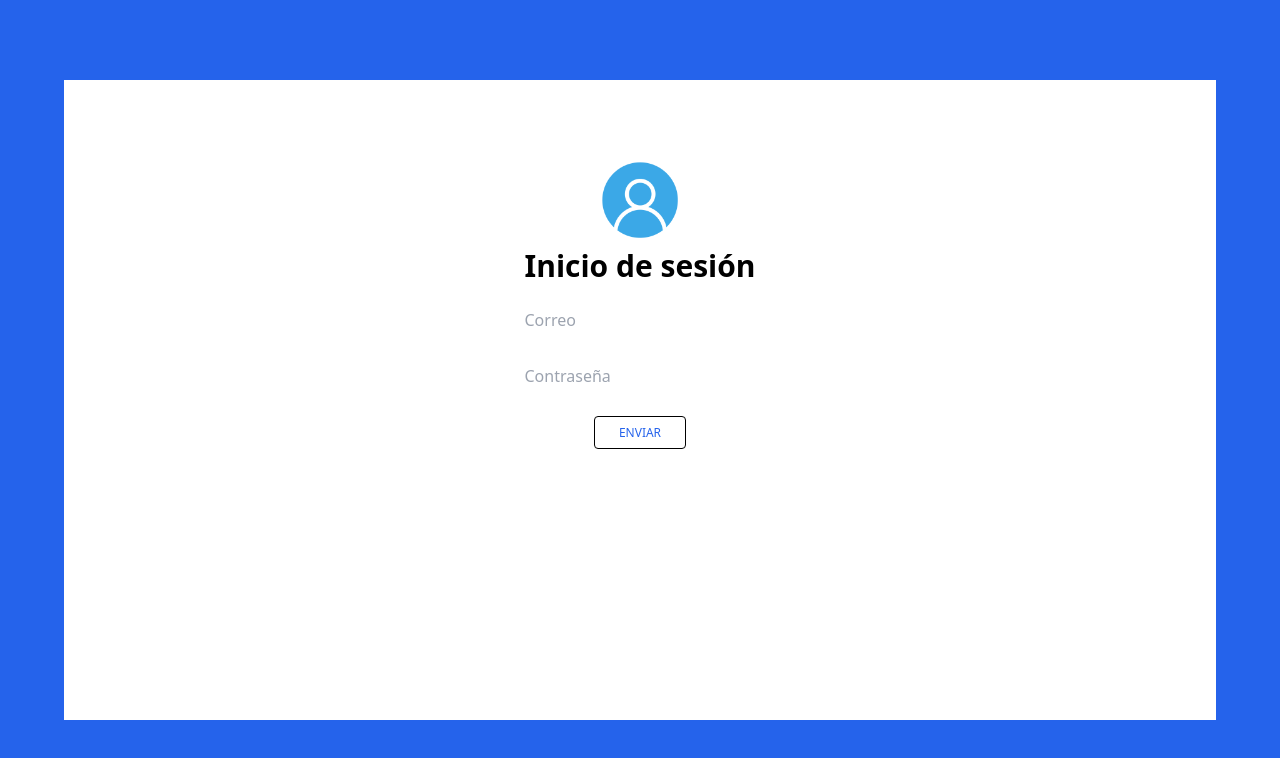
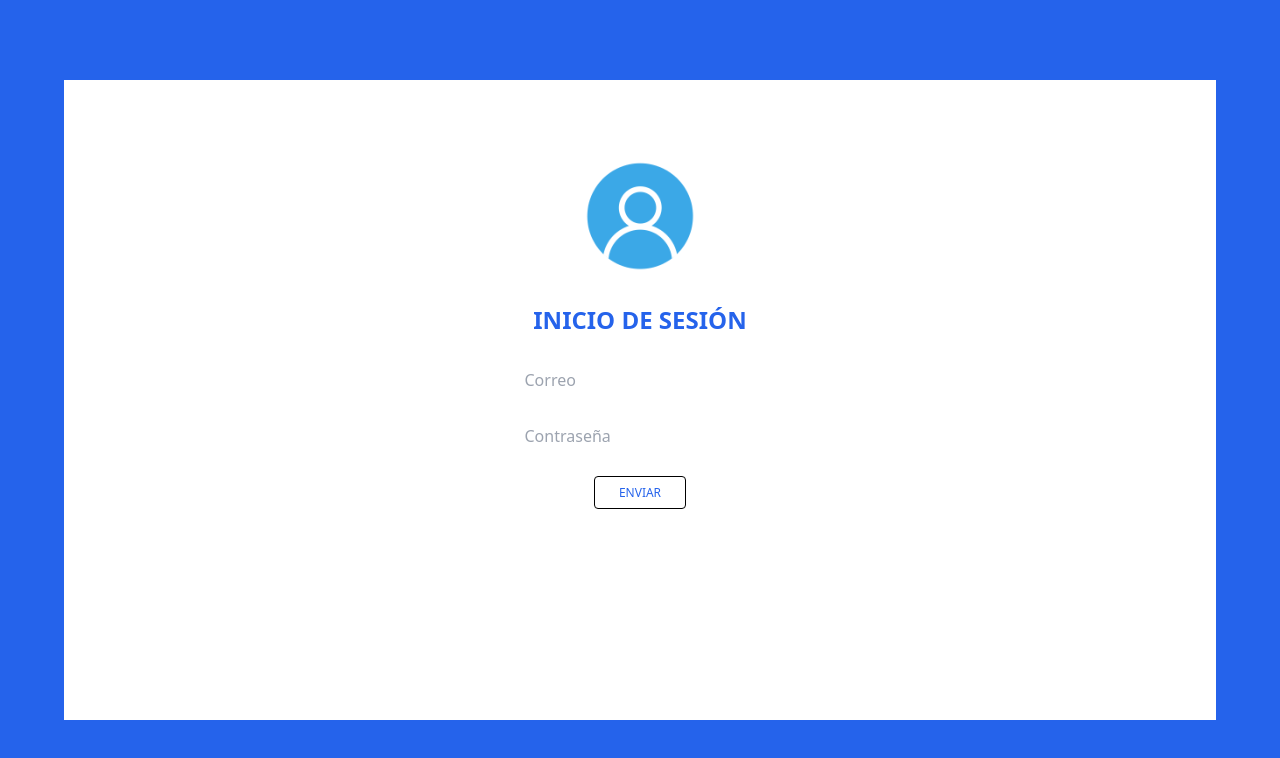
Before and after one commit to mmferariz/diente-feliz, a React (Vite) app: page / in a window 1280 px wide. Shown: the top 758 px of the page. Built offline with nearby package versions, Linux system fonts and the light colour scheme.

Commit message:
fix: Tamaño avatar inicio fix: Titulo login

```diff
--- a/src/components/login/LoginScreen.jsx
+++ b/src/components/login/LoginScreen.jsx
@@ -54,8 +54,8 @@ export const LoginScreen = () => {
                 <div className='flex flex-col h-full bg-white  items-center'>
                     <div className="flex-none w-20 h-20" />
                     <div className='grow text-center flex flex-col items-center'>
-                        <img className='object-center w-20 flex-none' src={loginImage} alt='loginImage' />
-                        <div className='py-2 font-bold text-center text-3xl flex-none'><h1>Inicio de sesión</h1></div>
+                        <img className='object-center md:w-28 sm:w-20 flex-none' src={loginImage} alt='loginImage' />
+                        <div className='pt-8 pb-4 font-bold text-center text-blue-600 uppercase text-2xl flex-none'><h1>Inicio de sesión</h1></div>
                         <Formik
                             initialValues={{
                                 email: '',
```
